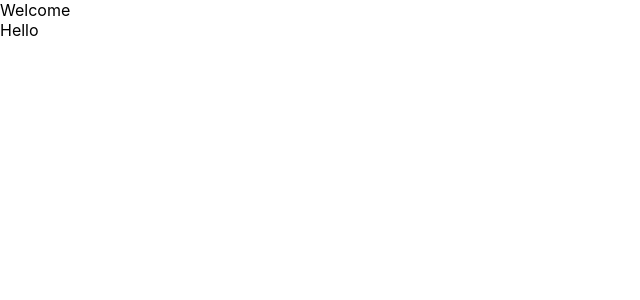
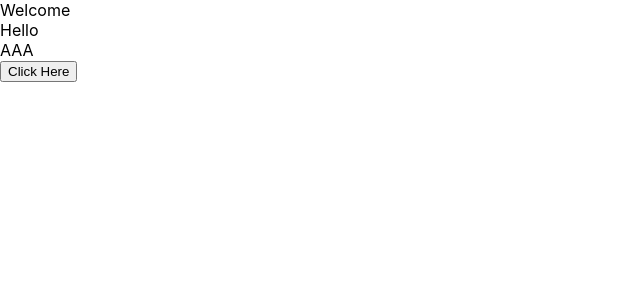
Before and after one commit to Siddhant1289/Product-Digital-Stamping, a React (Create React App) app: page / in a window 1280 px wide. Shown: the top 300 px of the page, without its empty margins (0-640 px from the left). Built offline with nearby package versions, Linux system fonts and the light colour scheme.

Commit message:
component problem resolved

```diff
--- a/src/Login.js
+++ b/src/Login.js
@@ -1,10 +1,15 @@
 import React, { Component } from "react";
 class Login extends Component {
+  fun = () => {
+    alert("Welcome");
+  };
   render() {
     return (
       <div>
         Welcome
         <div>Hello</div>
+        <div>AAA</div>
+        <button onClick={this.fun}>Click Here</button>
       </div>
     );
   }
```
